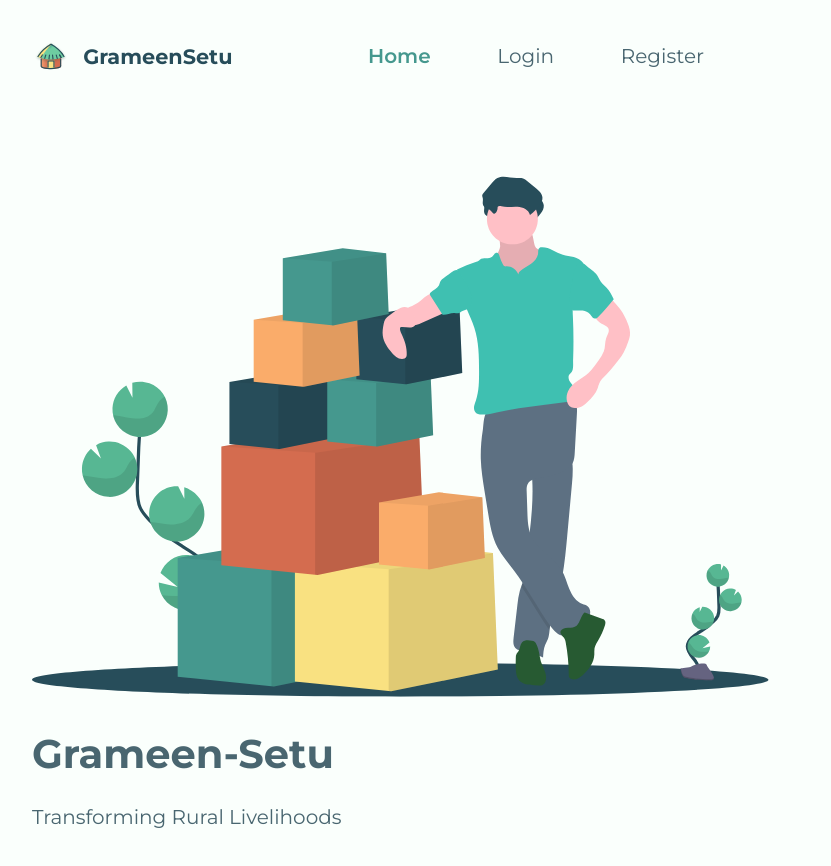
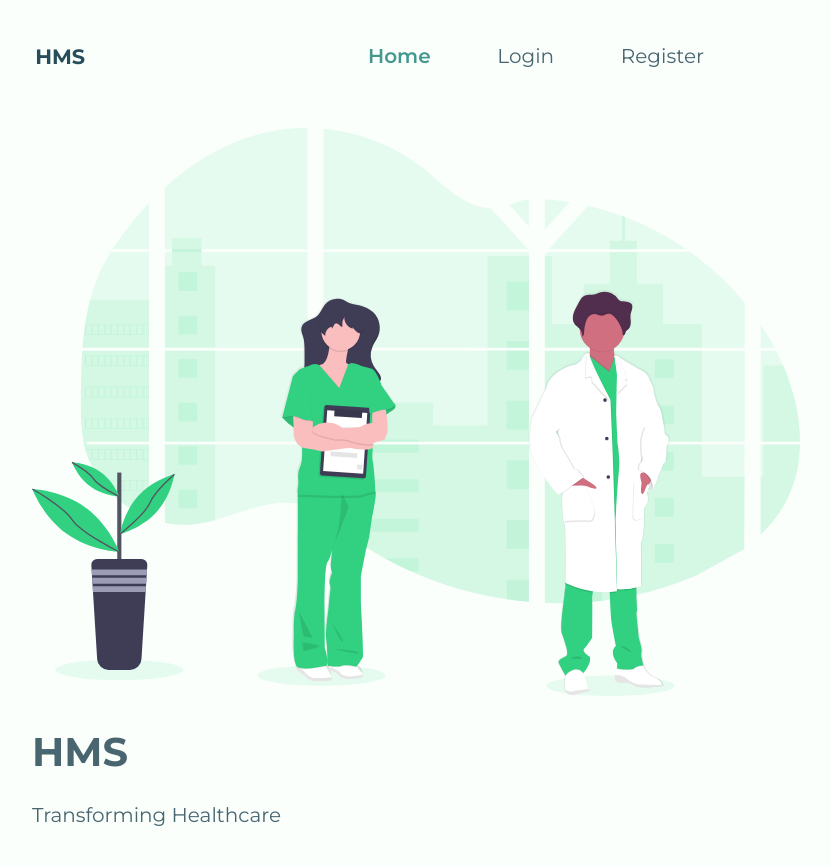
Before and after one commit to interiit2022-mercari/frontend, a React (Create React App) app: page / in a window 1280 px wide. Shown: the top 866 px of the page, without its empty margins (320-1151 px from the left). Built offline with nearby package versions, Linux system fonts and the light colour scheme.

Commit message:
removed grameen setu from home and navbar; changed illustration;
Signed-off-by: Sahil Shubham <sahil.shubham2000@gmail.com>

```diff
--- a/src/component/Navbar.tsx
+++ b/src/component/Navbar.tsx
@@ -12,8 +12,7 @@ export default function Navbar() {
       <div className="wrapper">
         <Link className="no_style" to="/dashboard">
           <header>
-            <img src={logo} alt="Logo" />
-            <h1>GrameenSetu</h1>
+            <h1>HMS</h1>
           </header>
         </Link>
         {auth?.user == null && (
--- a/src/views/Home.tsx
+++ b/src/views/Home.tsx
@@ -6,8 +6,8 @@ function Home() {
     <div className="home main_content">
       <div className="content">
         <img src={illus} alt="" />
-        <h1>Grameen-Setu</h1>
-        <p>Transforming Rural Livelihoods</p>
+        <h1>HMS</h1>
+        <p>Transforming Healthcare</p>
       </div>
     </div>
   );
```
Also changed, not shown: src/images/illus.svg.
